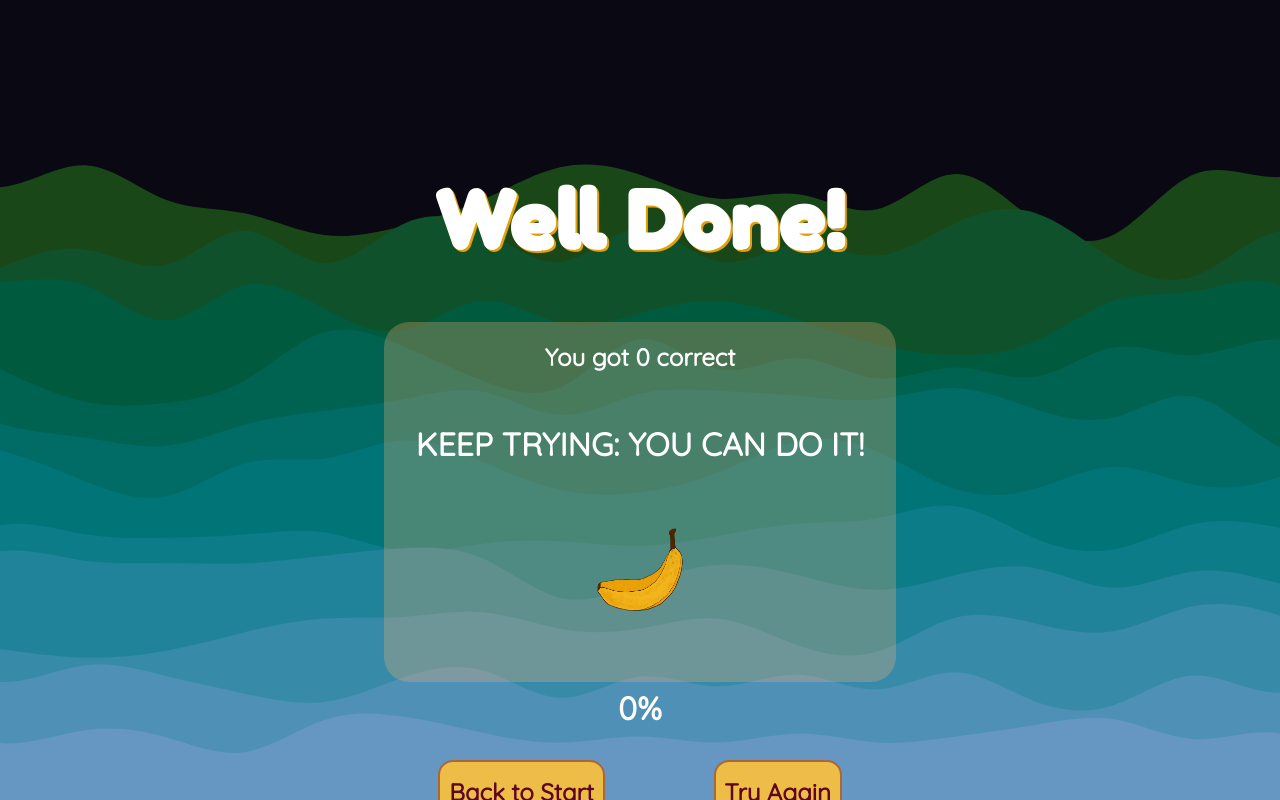
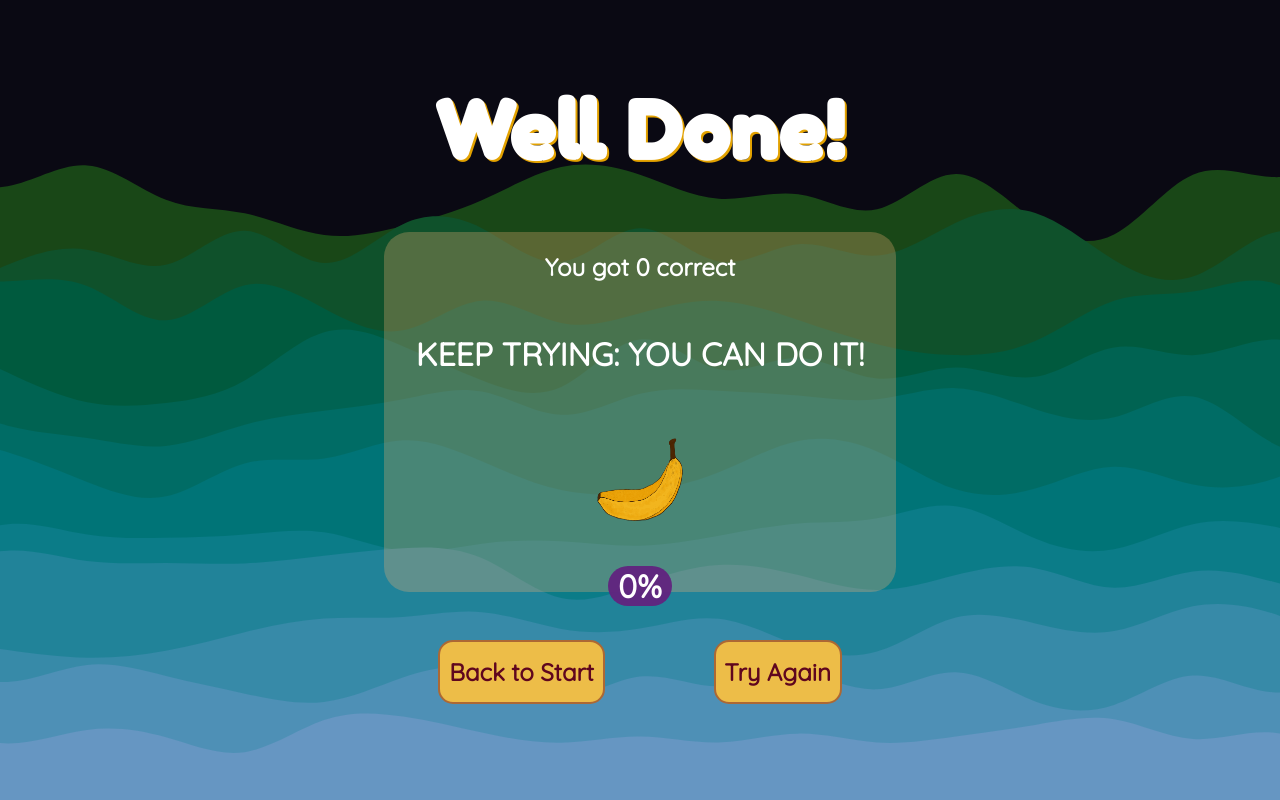
Before and after one commit to wisteria-hawthorn/js-demo, a React (Create React App) app: page /results in a window 1280 px wide. Built offline with nearby package versions, Linux system fonts and the light colour scheme; no server answers.

Commit message:
results page positioning etc

```diff
--- a/src/routes/ResultsPage/ResultsPage.css
+++ b/src/routes/ResultsPage/ResultsPage.css
@@ -28,7 +28,7 @@
 .well-done-h1 {
 
     color:rgb(255, 255, 255);
-    font-family: 'Fredoka One', cursive;
+    font-family: 'Fredoka One', sans-serif;
     text-shadow: 2px 2px #E3A200;
     -webkit-text-stroke: 0.001px black;
 
@@ -53,6 +53,24 @@
 
 }
 
+
+.score-percentage-container {
+
+    display: flex;
+    flex-direction: row;
+    align-items: center;
+    justify-content: center;
+
+    height: 5vh;
+    width: 5vw;
+
+
+    border-radius: 85px;
+    background-color: #61257ff5;
+
+    z-index: 10;
+
+}
 
 
 .h2-score {
@@ -115,8 +133,10 @@
     flex-direction: row;
     align-items: center;
     justify-content: space-around;
-    height: 10vh;
+    height: 20vh;
     width: 40vw;
+
+    padding-bottom: 20px;
 
 }
 
--- a/src/routes/ResultsPage/ResultsPage.js
+++ b/src/routes/ResultsPage/ResultsPage.js
@@ -1,5 +1,4 @@
 import { Link } from 'react-router-dom';
-import LogoutButton from '../../components/Login/LogoutButton';
 import './ResultsPage.css';
 //eslint-disable-next-line
 import { ReactComponent as MySvgNight} from '../../nighttime-jungle.svg';
@@ -103,10 +102,13 @@ let scorePercent = Math.floor((score / totalDone) * 100)
     }, []);
 
     return <>
-        <LogoutButton/>
           <main className = "results-main-area">
-       {/* <MySvgNight className = 'results-background-image-nighttime'/> */}
+
+          <div className='results-heading-space'>
             <h1 className='well-done-h1'>Well Done!</h1>
+          </div>
+
+          <div className='results-mid-space'>
             <div className="the-card-div">
           <h2 className='h2-score'>You got {score} correct</h2>
           <h3 className='h3-encouragement'>{theMessage}</h3>
@@ -125,7 +127,7 @@ let scorePercent = Math.floor((score / totalDone) * 100)
 
           </div>
 
-
+          </div>
 
           <div className='button-container-results'>
             <nav>
```
Lines whose indentation alone changed are shown as unchanged.
